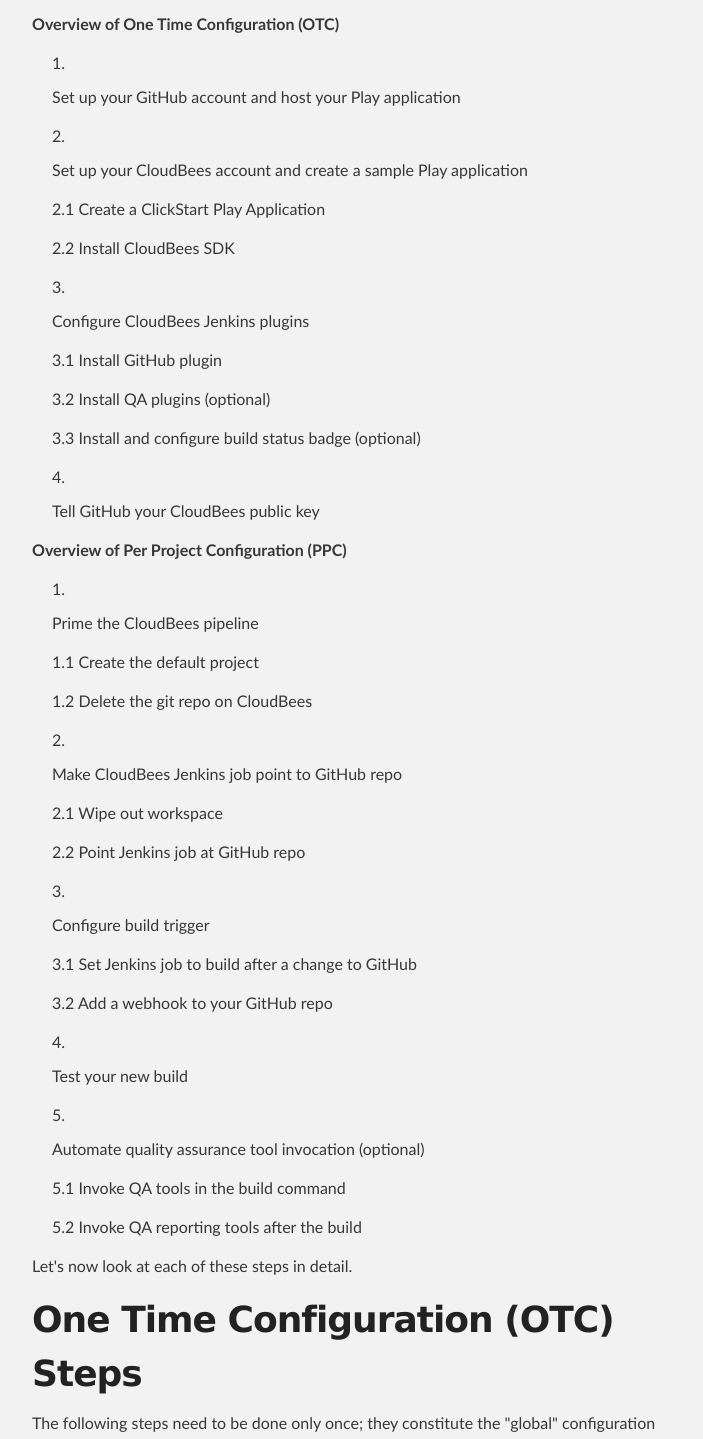
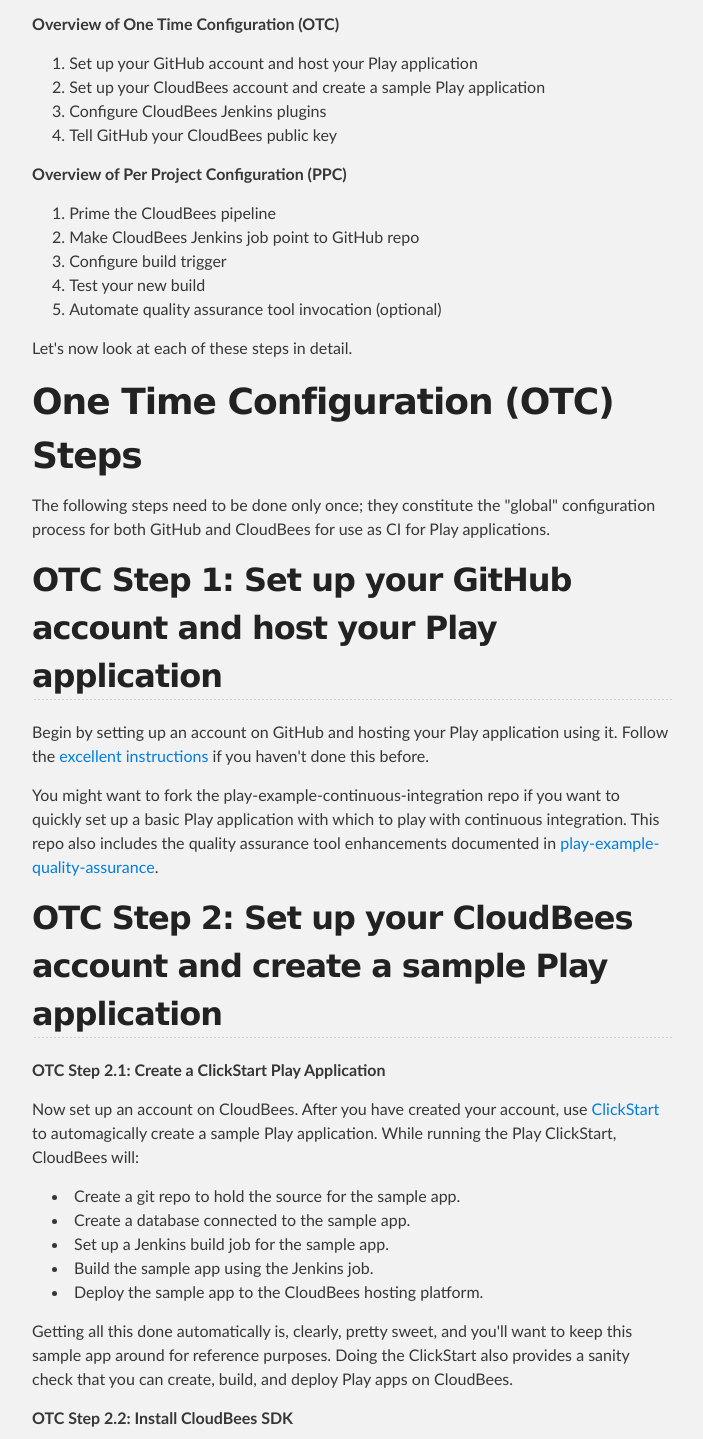
Before and after one commit to ics-software-engineering/play-example-continuous-integration, a plain HTML site: page index.html in a window 1280 px wide. Shown: the part 744-2183 px from the top of the page, without its empty margins (288-991 px from the left). Drawn offline with Linux system fonts and the light colour scheme.

```diff
--- a/index.html
+++ b/index.html
@@ -51,56 +51,18 @@ you have to do every time you want to put a new project under continuous integra
 <p><strong>Overview of One Time Configuration (OTC)</strong></p>
 
 <ol>
-<li><p>Set up your GitHub account and host your Play application</p></li>
-<li>
-<p>Set up your CloudBees account and create a sample Play application </p>
-
-<p>2.1 Create a ClickStart Play Application</p>
-
-<p>2.2 Install CloudBees SDK</p>
-</li>
-<li>
-<p>Configure CloudBees Jenkins plugins</p>
-
-<p>3.1 Install GitHub plugin</p>
-
-<p>3.2 Install QA plugins (optional)</p>
-
-<p>3.3 Install and configure build status badge (optional)</p>
-</li>
-<li><p>Tell GitHub your CloudBees public key</p></li>
+<li>Set up your GitHub account and host your Play application</li>
+<li>Set up your CloudBees account and create a sample Play application </li>
+<li>Configure CloudBees Jenkins plugins</li>
+<li>Tell GitHub your CloudBees public key</li>
 </ol><p><strong>Overview of Per Project Configuration (PPC)</strong></p>
 
 <ol>
-<li>
-<p>Prime the CloudBees pipeline</p>
-
-<p>1.1 Create the default project</p>
-
-<p>1.2 Delete the git repo on CloudBees</p>
-</li>
-<li>
-<p>Make CloudBees Jenkins job point to GitHub repo</p>
-
-<p>2.1 Wipe out workspace</p>
-
-<p>2.2 Point Jenkins job at GitHub repo</p>
-</li>
-<li>
-<p>Configure build trigger</p>
-
-<p>3.1 Set Jenkins job to build after a change to GitHub</p>
-
-<p>3.2 Add a webhook to your GitHub repo</p>
-</li>
-<li><p>Test your new build</p></li>
-<li>
-<p>Automate quality assurance tool invocation (optional)</p>
-
-<p>5.1 Invoke QA tools in the build command</p>
-
-<p>5.2 Invoke QA reporting tools after the build</p>
-</li>
+<li>Prime the CloudBees pipeline</li>
+<li>Make CloudBees Jenkins job point to GitHub repo</li>
+<li>Configure build trigger</li>
+<li>Test your new build</li>
+<li>Automate quality assurance tool invocation (optional)</li>
 </ol><p>Let's now look at each of these steps in detail.</p>
 
 <h1>
```
Also changed, not shown: params.json (+1 -1 lines).
